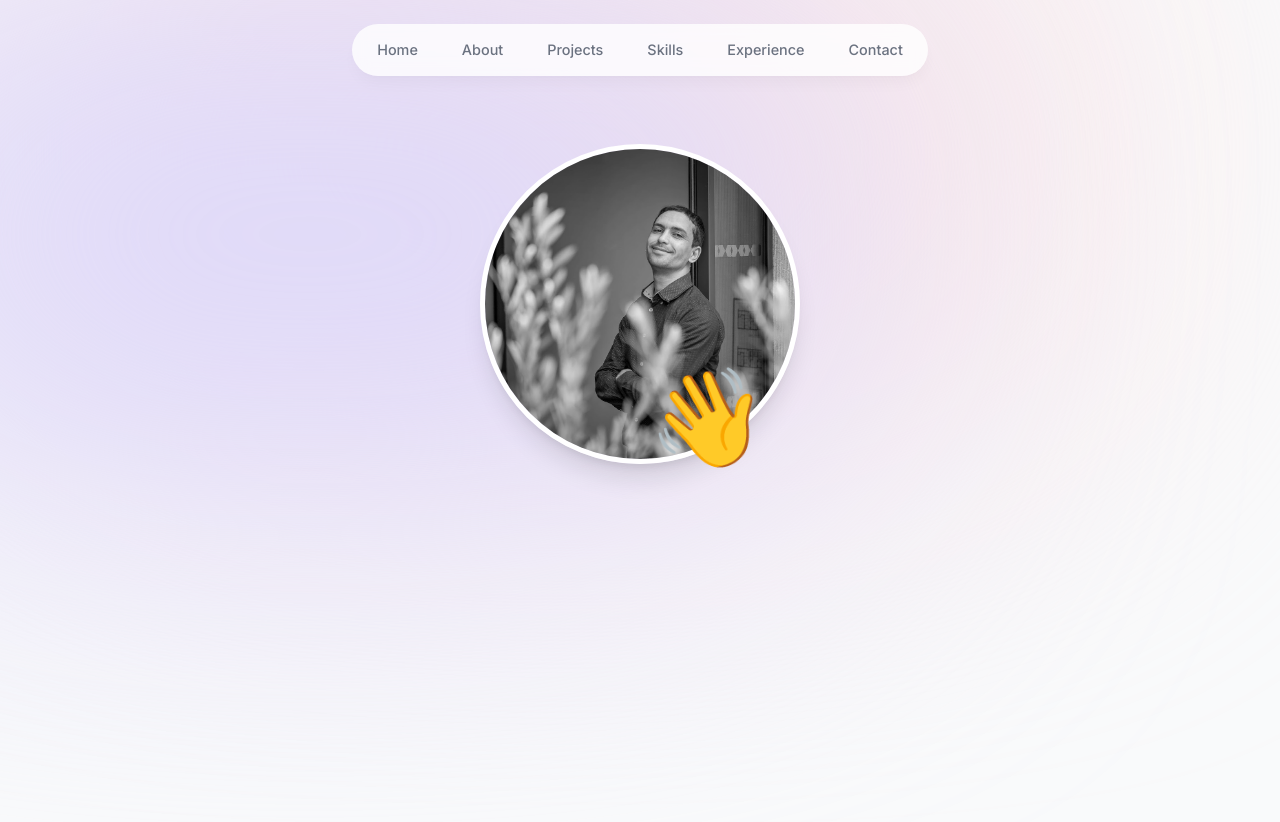
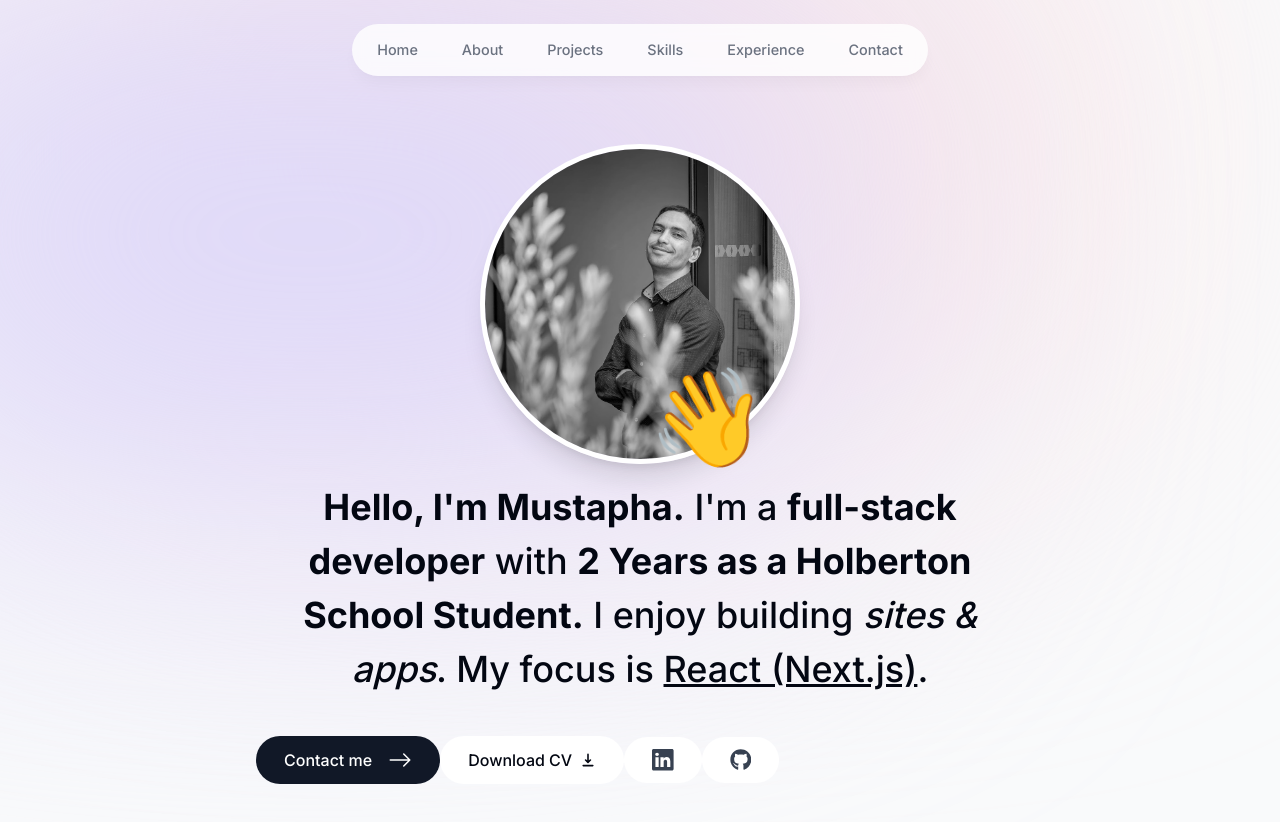
Before and after one commit to Devmustroc/portefolio, a Next.js app: page / in a window 1280 px wide. Shown: the top 822 px of the page. Built offline with nearby package versions, Linux system fonts and the light colour scheme.

Commit message:
:art: li UI motion framer intro image

```diff
--- a/app/page.tsx
+++ b/app/page.tsx
@@ -2,7 +2,7 @@ import Intro from "@/components/intro";
 
 export default function Home() {
   return (
-    <main>
+    <main className="flex flex-col items-center px-4">
       <Intro />
     </main>
   )
--- a/components/intro.tsx
+++ b/components/intro.tsx
@@ -4,21 +4,87 @@ import React from 'react'
 import picProfi from '../public/picProfi.jpeg'
 import Image from "next/image";
 import { motion } from 'framer-motion';
+import Link from 'next/link';
+import {BsArrowRight, BsLinkedin} from "react-icons/bs";
+import {HiDownload} from "react-icons/hi";
+import { FaGithub } from 'react-icons/fa';
 
 export default function Intro() {
     return (
-        <section>
+        <section className="mb-28 max-w-[50rem] text-center sm:mb-0">
             <div className="flex items-center justify-center">
                 <div className="relative">
-                    <motion.div>
+                    <motion.div
+                    initial={{ opacity: 0, scale: 0 }}
+                    animate={{ opacity: 1, scale: 1 }}
+                    transition={{
+                        type: "tween",
+                        duration: 0.2,
+                    }}>
                         <Image src={picProfi} alt="Mustapha Abourar" width="400" height="200" quality="95" priority={true}
                                className=" h-80 w-80 object-cover rounded-full border-[0.35rem] border-white shadow-xl"/>
                     </motion.div>
-                    <span className='absolute bottom-0 right-8 text-8xl'>
+                    <motion.span className='absolute bottom-0 right-8 text-8xl'
+                    initial={{
+                        opacity: 0,
+                        scale: 0,
+                    }} animate={{
+                        opacity: 1,
+                        scale: 1,
+                    }} transition={{
+                        type: "spring",
+                        stiffness: 125,
+                        delay: 0.1,
+                        duration: 0.7,
+                    }}
+                    >
                         👋
-                    </span>
+                    </motion.span>
                 </div>
             </div>
+            <div>
+                <motion.p className="font-medium mb-10 mt-4 px-4 text-3xl !leading-[1.5] sm:text-4xl"
+                initial={{
+                    opacity: 0,
+                    y: 100,
+                }}
+                animate={{
+                    opacity: 1,
+                    y: 0,
+                }}>
+                    <span className="font-bold">Hello, I'm Mustapha.</span> I'm a{" "}
+                    <span className="font-bold">full-stack developer</span> with{" "}
+                    <span className="font-bold">2 Years as a Holberton School Student.</span> I enjoy
+                    building <span className="italic">sites & apps</span>. My focus is{" "}
+                    <span className="underline">React (Next.js)</span>.
+                </motion.p>
+            </div>
+            <motion.div className="flex flex-col sm:flex-row
+            items-center justify-centergap-2 px-4 font-medium"
+            initial={{
+                opacity: 0,
+                y: 100,
+            }}
+            animate={{
+                opacity: 1,
+                y: 0,
+            }}
+            transition={{
+                delay: 0.1,
+            }}>
+                <Link href="#contact" className="bg-gray-900 text-white px-7 py-3 flex items-center gap-2 rounded-full" >
+                    Contact me <BsArrowRight className="inline-block w-6 h-6 ml-2" />
+                </Link>
+                <a href=""
+                   className="bg-white px-7 py-3 flex items-center gap-2 rounded-full"
+                >Download CV <HiDownload /></a>
+                <a href="" className="bg-white text-gray-700 px-7 py-3 flex items-center gap-2 rounded-full text-[1.35rem]">
+                    <BsLinkedin />
+                </a>
+                <a href="" className="bg-white text-gray-700 px-7 py-3 flex items-center gap-2 rounded-full text-[1.35rem]">
+                    <FaGithub />
+                </a>
+            </motion.div>
         </section>
     )
 };
--- a/next.config.js
+++ b/next.config.js
@@ -1,13 +1,4 @@
 /** @type {import('next').NextConfig} */
-const nextConfig = {
-  images: {
-    remotePatterns: [
-      {
-        protocol: 'https',
-        host: 'images.unsplash.com',
-      }
-    ],
-  }
-}
+const nextConfig = {}
 
 module.exports = nextConfig
```
Also changed, not shown: .eslintrc.json.
